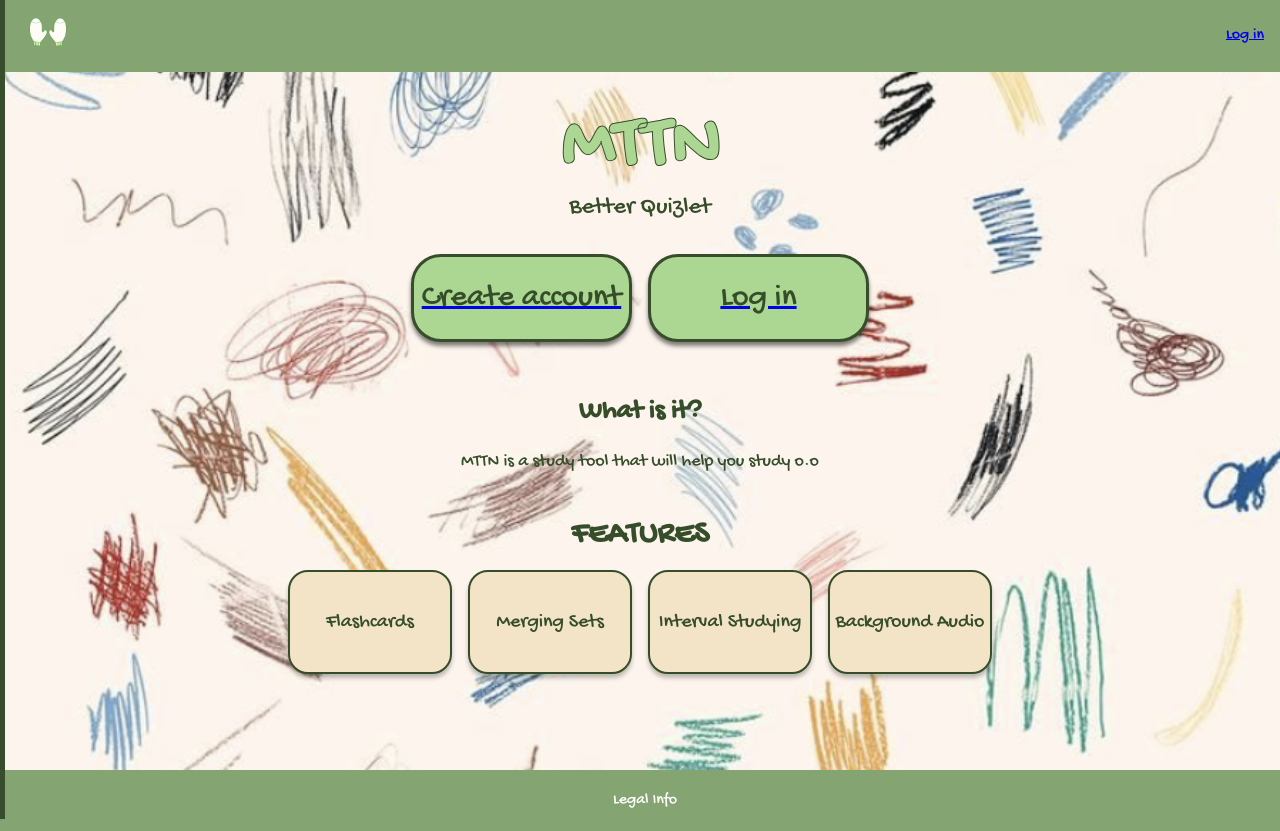
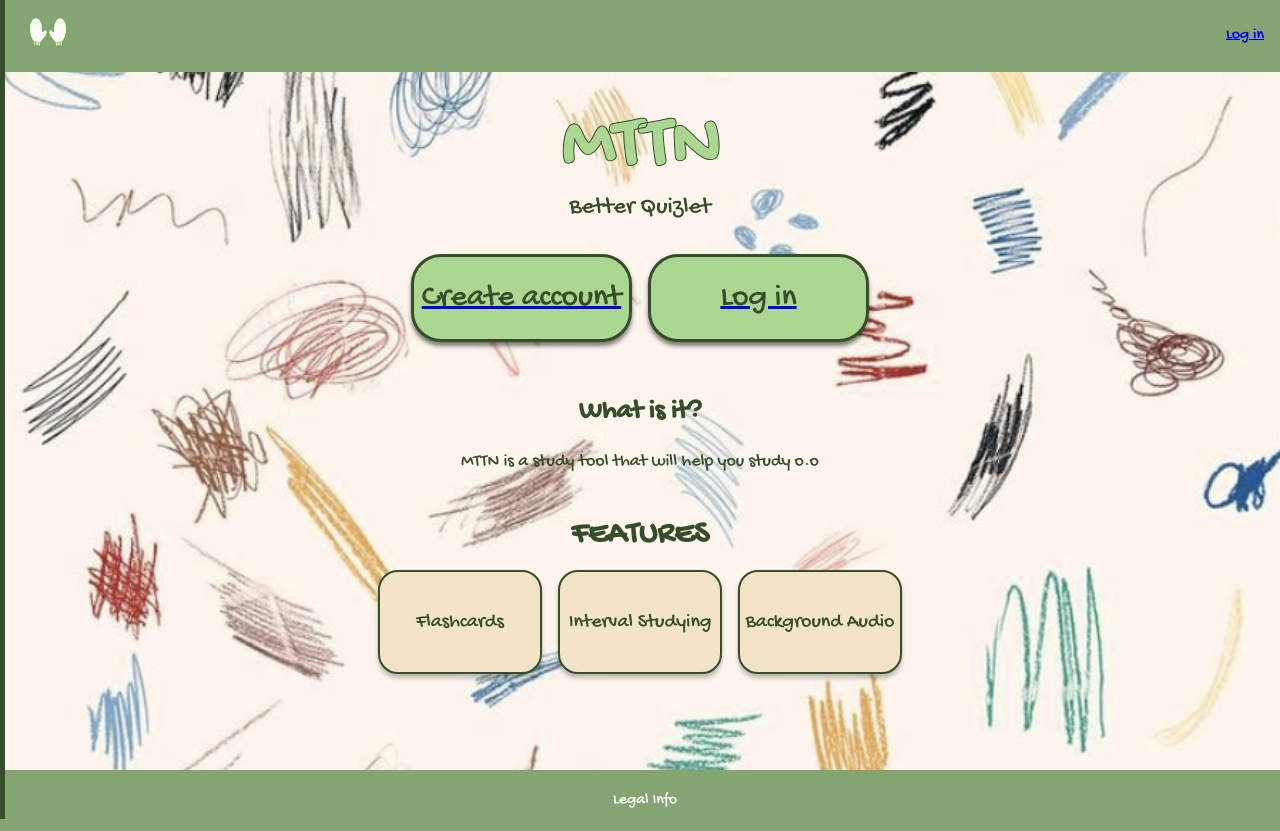
Before and after one commit to rin-bell4772/mttn, a Next.js app in the folder mttn/: page / in a window 1280 px wide. Built offline with nearby package versions, Linux system fonts and the light colour scheme; a web font is replaced by a local one.

Commit message:
remove merging sets card

```diff
--- a/mttn/src/app/createNewSet/AddFlashcard.module.css
+++ b/mttn/src/app/createNewSet/AddFlashcard.module.css
@@ -27,6 +27,7 @@
     margin: 2%;
     width: 100%;
 
+
 }
 
 .button{
--- a/mttn/src/app/flashcardSet/page.tsx
+++ b/mttn/src/app/flashcardSet/page.tsx
@@ -1,6 +1,6 @@
 "use client";
 import { useState } from 'react';
-import FlashCard from './flashcardSet';
+import FlashCard from './FlashcardSet';
 import Nav from '../components/Nav';
 import Footer from '../components/Footer';
 
--- a/mttn/src/app/page.tsx
+++ b/mttn/src/app/page.tsx
@@ -34,7 +34,6 @@ export default function Home() {
           <h2>FEATURES</h2>
           <div className={styles.featureCards}>
             <div className={styles.card}>Flashcards</div>
-            <div className={styles.card}>Merging Sets</div>
             <div className={styles.card}>Interval Studying</div>
             <div className={styles.card}>Background Audio</div>
 
```
